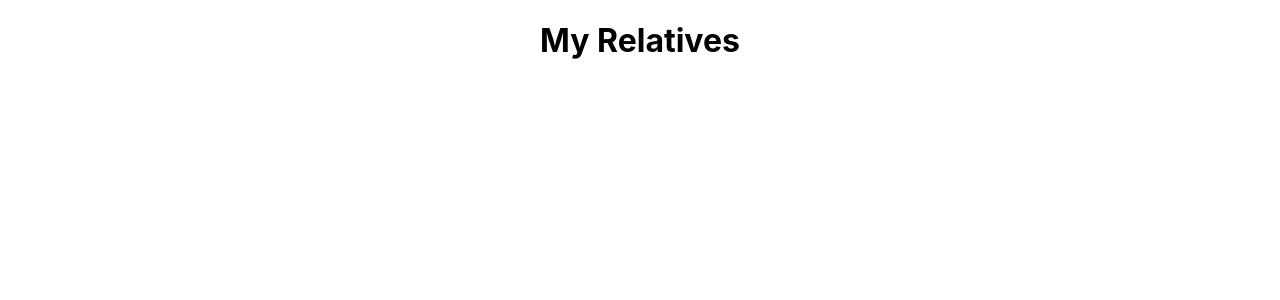
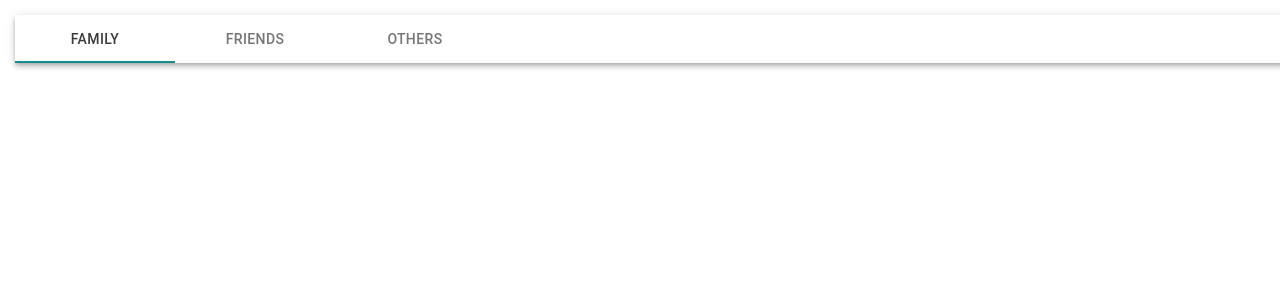
Before and after one commit to llopezjosue/doctogone-front, a React (Create React App) app: page /user/my-relatives in a window 1280 px wide. Shown: the top 300 px of the page. Built offline with nearby package versions, Linux system fonts and the light colour scheme.

Commit message:
creation composant MyRelative et tab photos

```diff
--- a/package.json
+++ b/package.json
@@ -3,6 +3,7 @@
   "version": "0.1.0",
   "private": true,
   "dependencies": {
+    "@material-ui/core": "^4.10.2",
     "@testing-library/jest-dom": "^4.2.4",
     "@testing-library/react": "^9.5.0",
     "@testing-library/user-event": "^7.2.1",
--- a/src/components/User/MyRelatives.jsx
+++ b/src/components/User/MyRelatives.jsx
@@ -1,11 +1,79 @@
 import React from 'react';
+import PropTypes from 'prop-types';
+import { makeStyles } from '@material-ui/core/styles';
+import AppBar from '@material-ui/core/AppBar';
+import Tabs from '@material-ui/core/Tabs';
+import Tab from '@material-ui/core/Tab';
+import Typography from '@material-ui/core/Typography';
+import Box from '@material-ui/core/Box';
+import './MyRelatives.scss';
 
+function TabPanel(props) {
+  const { children, value, index, ...other } = props;
 
+  return (
+    <div
+      role="tabpanel"
+      hidden={value !== index}
+      id={`simple-tabpanel-${index}`}
+      aria-labelledby={`simple-tab-${index}`}
+      {...other}
+    >
+      {value === index && (
+        <Box p={3}>
+          <Typography>{children}</Typography>
+        </Box>
+      )}
+    </div>
+  );
+}
+
+TabPanel.propTypes = {
+  children: PropTypes.node,
+  index: PropTypes.any.isRequired,
+  value: PropTypes.any.isRequired,
+};
+
+function a11yProps(index) {
+  return {
+    id: `simple-tab-${index}`,
+    'aria-controls': `simple-tabpanel-${index}`,
+  };
+}
+
+const useStyles = makeStyles((theme) => ({
+  root: {
+    flexGrow: 1,
+    backgroundColor: theme.palette.background.paper,
+  },
+}));
 
 function MyRelatives() {
+  const classes = useStyles();
+  const [value, setValue] = React.useState(0);
+
+  const handleChange = (event, newValue) => {
+    setValue(newValue);
+  };
+
   return (
-    <div className="App">
-      <h1>My Relatives</h1>
+    <div className={classes.root}>
+      <AppBar position="static">
+        <Tabs value={value} onChange={handleChange} aria-label="simple tabs example">
+          <Tab label="Family" {...a11yProps(0)} />
+          <Tab label="Friends" {...a11yProps(1)} />
+          <Tab label="Others" {...a11yProps(2)} />
+        </Tabs>
+      </AppBar>
+      <TabPanel value={value} index={0}>
+
+      </TabPanel>
+      <TabPanel value={value} index={1}>
+        Friends
+      </TabPanel>
+      <TabPanel value={value} index={2}>
+        Others
+      </TabPanel>
     </div>
   );
 }
--- /dev/null
+++ b/src/components/User/MyRelatives.scss
@@ -0,0 +1,9 @@
+.MuiAppBar-colorPrimary {
+  color: #3F3C3C!important;
+  background-color: white!important;
+  margin: 15px;
+}
+
+.PrivateTabIndicator-colorSecondary-4 {
+  background-color: #168D88!important;
+}
```
Also changed, not shown: 1 other file (tests, documents, lock files or other folders).
